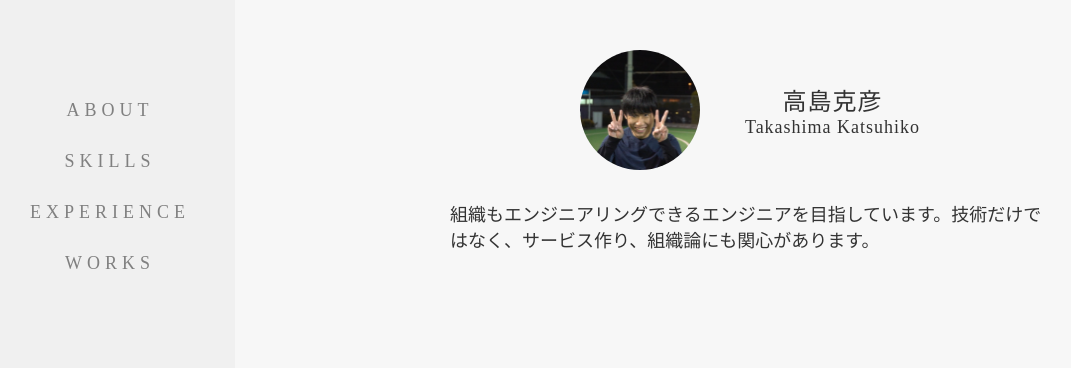
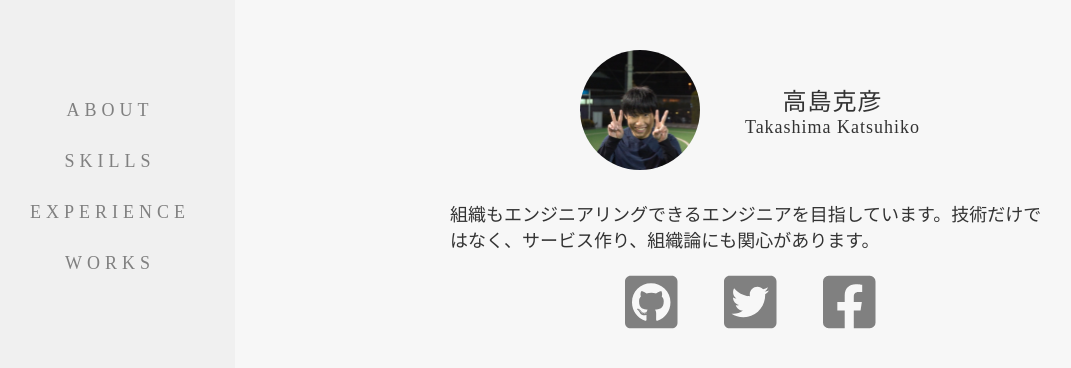
Before and after one commit to takashimamorino/self-introduction-site, a Next.js app: page / in a window 1280 px wide. Shown: the top 368 px of the page, without its empty margins (15-1086 px from the left). Built offline with nearby package versions, Linux system fonts and the light colour scheme.

Commit message:
snsリンクの追加

```diff
--- /dev/null
+++ b/src/components/SNS/Item/index.tsx
@@ -0,0 +1,17 @@
+import React, { FC } from 'react'
+import { library } from '@fortawesome/fontawesome-svg-core'
+import { FontAwesomeIcon } from '@fortawesome/react-fontawesome'
+import { faGithubSquare, faTwitterSquare, faFacebookSquare } from '@fortawesome/free-brands-svg-icons'
+
+library.add(faFacebookSquare, faTwitterSquare, faGithubSquare)
+
+type Props = {
+  url: string
+  icon: any
+}
+
+export const Item: FC<Props> = ({ url, icon }) => (
+  <a href={url} target="_blank" rel="noopener">
+    <FontAwesomeIcon icon={['fab', icon]} size="6x" color="#808080" />
+  </a>
+)
--- /dev/null
+++ b/src/components/SNS/index.tsx
@@ -0,0 +1,13 @@
+import React, { FC } from 'react'
+
+import { Item } from './Item'
+
+import styles from './sns.module.scss'
+
+export const SNS: FC = () => (
+  <section className={styles.container}>
+    <Item url="https://github.com/takashimamorino" icon="github-square" />
+    <Item url="https://twitter.com/takashima_katsu" icon="twitter-square" />
+    <Item url="https://www.facebook.com/profile.php?id=100030277245331" icon="facebook-square" />
+  </section>
+)
--- /dev/null
+++ b/src/components/SNS/sns.module.scss
@@ -0,0 +1,6 @@
+.container {
+  margin: 2rem auto 0;
+  display: flex;
+  justify-content: space-between;
+  max-width: 25rem;
+}
--- a/src/pages/index.tsx
+++ b/src/pages/index.tsx
@@ -1,6 +1,7 @@
 import { NextPage } from 'next'
 
 import { Navigation } from '../components/Navigation'
+import { SNS } from '../components/SNS'
 
 import styles from '../styles/app.module.scss'
 
@@ -20,6 +21,7 @@ const Home: NextPage = () => (
           <p className={styles.lead}>
             組織もエンジニアリングできるエンジニアを目指しています。技術だけではなく、サービス作り、組織論にも関心があります。
           </p>
+          <SNS />
         </article>
       </div>
     </main>
```
